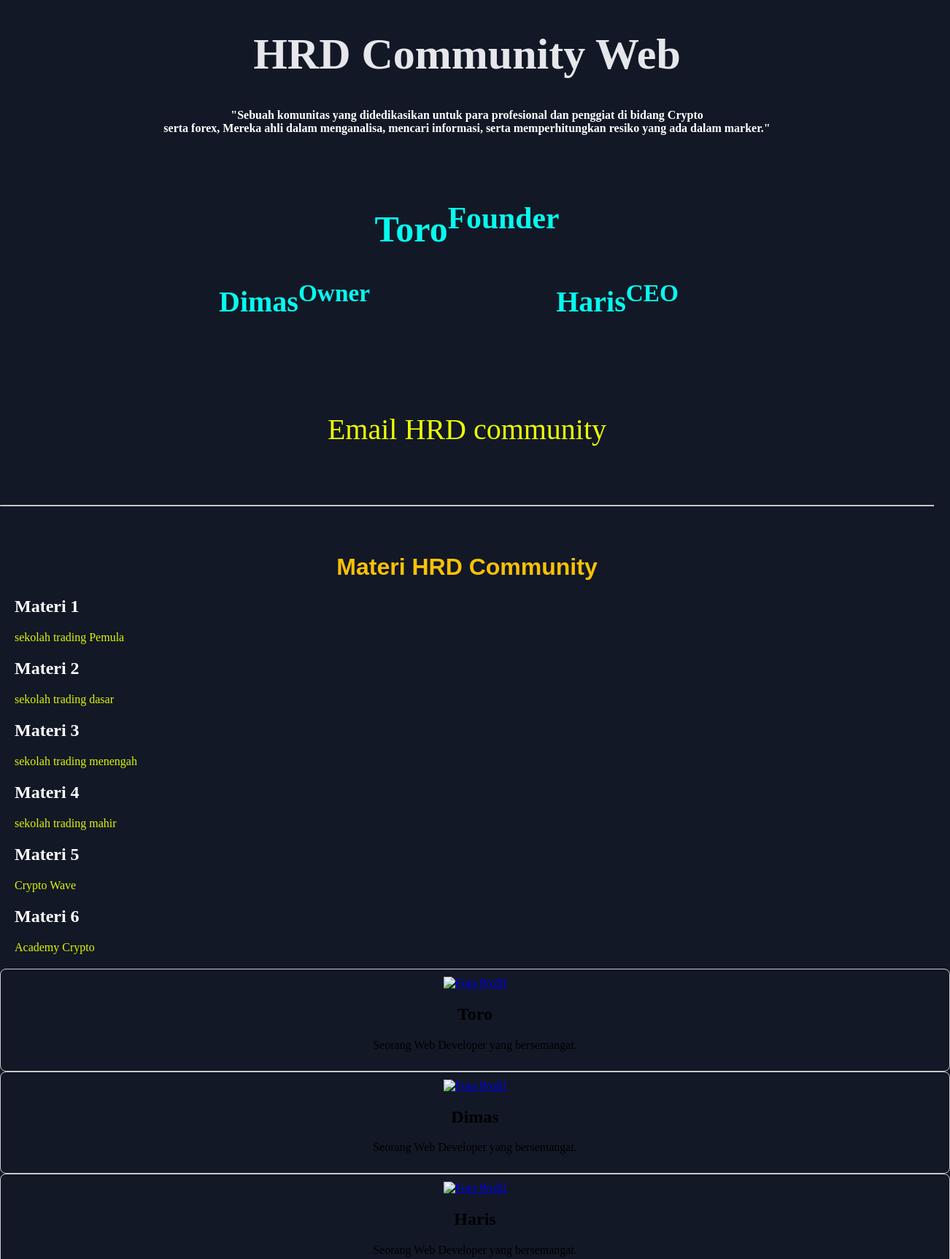
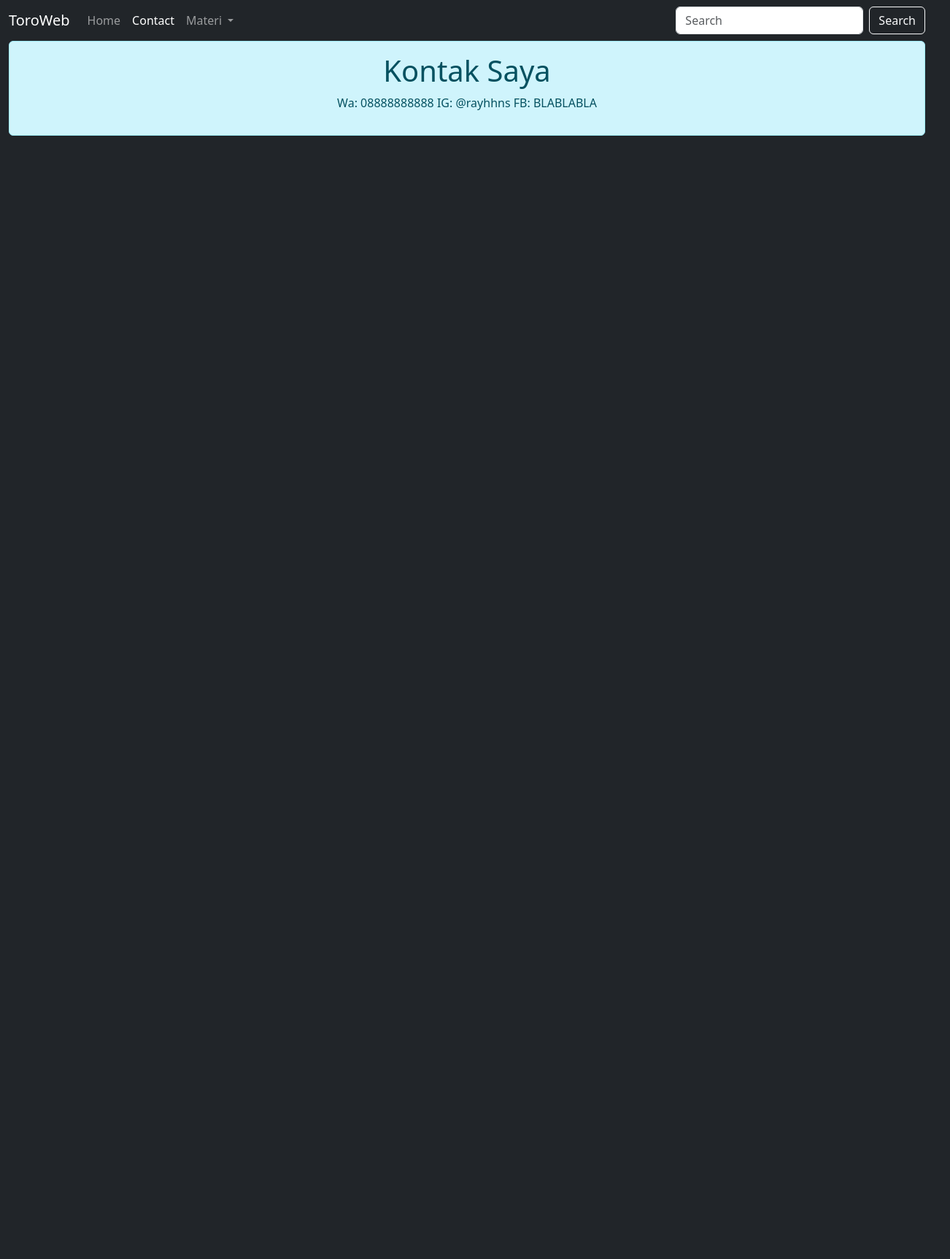
Before and after one commit to Hanz4your/HRD_community, a plain HTML site: page index.html in a window 1280 px wide. Shown: the top 1726 px of the page at 73% size, 1302 px wide, since content can reach past the window. After the commit the page ends 800 px from the top, so only its background shows below. Drawn offline with nearby package versions, Linux system fonts and the light colour scheme.

Commit message:
Add files via upload

```diff
--- a/index.html
+++ b/index.html
@@ -1,155 +1,62 @@
 <!DOCTYPE html>
-<html>
-
+<html lang="en">
 <head>
-  <link rel="stylesheet" href="gaya.css">
+    <meta charset="UTF-8">
+    <meta name="viewport" content="width=device-width, initial-scale=1.0">
+    <title>Toro - Contact Page</title>
+    <link href="https://cdn.jsdelivr.net/npm/bootstrap@5.3.7/dist/css/bootstrap.min.css" rel="stylesheet" integrity="sha384-LN+7fdVzj6u52u30Kp6M/trliBMCMKTyK833zpbD+pXdCLuTusPj697FH4R/5mcr" crossorigin="anonymous">
 </head>
 
-<body>
-  <!-- judul web awal -->
-    <h1 style="font-size: 60px; color: #E5E7EB;text-align: center;">HRD Community Web
-    </h1>
-    <p style="text-align: center; color: white;"><b>"Sebuah komunitas yang didedikasikan untuk para profesional dan
-        penggiat di bidang
-        Crypto <br>serta forex, Mereka ahli dalam menganalisa, mencari informasi, serta memperhitungkan resiko yang ada
-        dalam marker."
-      </b>
-    </p><br><br><br>
-    <!-- judul web akhir -->
+<body class="bg-dark">
+<!-- Nav Section Start -->
+    <nav class="navbar navbar-expand-lg  navbar-dark  text-light sticky-top">
+    <div class="container-fluid">
+     <a class="navbar-brand" href="#">ToroWeb</a>
+      <button class="navbar-toggler" type="button" data-bs-toggle="collapse" data-bs-target="#navbarSupportedContent" aria-controls="navbarSupportedContent" aria-expanded="false" aria-label="Toggle navigation">
+      <span class="navbar-toggler-icon"></span>
+    </button>
+    <div class="collapse navbar-collapse" id="navbarSupportedContent">
+      <ul class="navbar-nav me-auto mb-2 mb-lg-0">
+        <li class="nav-item">
+          <a class="nav-link " aria-current="page" href="/">Home</a>
+        </li>
+        <li class="nav-item">
+          <a class="nav-link active " href="/Contact">Contact</a>
+        </li>
+         <li class="nav-item dropdown">
+          <a class="nav-link dropdown-toggle" href="#" role="button" data-bs-toggle="dropdown" aria-expanded="false">
+            Materi
+          </a>
+          <ul class="dropdown-menu">
+            <li><a class="dropdown-item" href="/Pemula">Pemula</a></li>
+            <li><a class="dropdown-item" href="/Menengah">Menengah</a></li>
+            <li><a class="dropdown-item" href="/Ahli">Ahli</a></li>
+          </ul>
+        </li>
+      </ul>
+      <form class="d-flex" role="search">
+        <input class="form-control me-2" type="search" placeholder="Search" aria-label="Search"/>
+        <button class="btn btn-outline-light" type="submit">Search</button>
+      </form>
+    </div>
+  </div>
+</nav>
+<!-- Nav Section End -->
 
-    <!-- shoutcut kartu toro first -->
-    <div class="shoutcut-kartu">
-      <div class="divtoro">
-        <h2><a class="Kartutoro" href="#kartutoro" style="font-size: 50px;">Toro<sup>Founder</sup></a></h2>
-      </div>
-      <!-- shoutcut kartu toro end-->
+   <!-- first layout Start -->
+    <div class="container-fluid text-center text-light">
+    <div class="alert alert-info" role="alert">
+    <h1>Kontak Saya</h1>
+    <p>Wa: 08888888888
+       IG: @rayhhns
+       FB: BLABLABLA
+    </p>
+</div>
+</div>
+    <!-- first layout end -->
 
-      <!-- shoutcut kartu dimas first -->
-      <div class="divdimasharis">
-        <h2><a href="#kartudimas" style="font-size: 40px;" class="dimas">Dimas<sup>Owner</sup></a></h2>
-        <!-- shoutcut kartu dimas end-->
+    <script src="https://cdn.jsdelivr.net/npm/@popperjs/core@2.11.8/dist/umd/popper.min.js" integrity="sha384-I7E8VVD/ismYTF4hNIPjVp/Zjvgyol6VFvRkX/vR+Vc4jQkC+hVqc2pM8ODewa9r" crossorigin="anonymous"></script>
+    <script src="https://cdn.jsdelivr.net/npm/bootstrap@5.3.7/dist/js/bootstrap.min.js" integrity="sha384-7qAoOXltbVP82dhxHAUje59V5r2YsVfBafyUDxEdApLPmcdhBPg1DKg1ERo0BZlK" crossorigin="anonymous"></script>
 
-        <!-- shoutcut kartu haris first -->
-        <h2><a href="#kartuharis" style="font-size: 40px;" class="haris">Haris<sup>CEO</sup></a></h2>
-        <!-- shoutcut kartu haris end-->
-      </div>
-    </div>
-
-
-    <br> <br> <br> <br> <br> <br>
-
-    <div class="emailhrdcom">
-      <a href="mailto:rayhansyofiyantoro@gmail.com" style="font-size: 40px;">Email HRD community
-      </a>
-    </div>
-    <br> <br> <br> <br>
-  </section>
-  <hr>
-  <br> <br>
-
-
-      <h1 class="Judul-materi">
-        Materi HRD Community
-      </h1>
-      <!-- Cerita awal -->
-      <div class="ceritanya">
-        <h2><a href="https://sekolahtrading.id/belajar-forex/kelas-pemula" target="_blank">Materi 1</a></h2>
-        <p>sekolah trading Pemula</p>
-
-        <h2><a href="https://sekolahtrading.id/belajar-forex/kelas-dasar" target="_blank">Materi 2</a></h2>
-        <p>sekolah trading dasar</p>
-
-        <h2><a href="https://sekolahtrading.id/belajar-forex/kelas-menengah" target="_blank">Materi 3</a></h2>
-        <p>sekolah trading menengah</p>
-
-        <h2><a href="https://sekolahtrading.id/belajar-forex/kelas-mahir" target="_blank">Materi 4</a></h2>
-        <p>sekolah trading mahir</p>
-
-        <h2><a href="https://cryptowave.co.id/" target="_blank">Materi 5</a></h2>
-        <p>Crypto Wave</p>
-
-        <h2><a href="https://akademicrypto.com/" target="_blank">Materi 6</a></h2>
-        <p>Academy Crypto</p>
-      </div>
-      <!-- Cerita akhir -->
-
-
-      <!-- Kartu Profil awal toro-->
-      <div class="kartu-profil">
-        <a href="https://www.instagram.com/rayhnsy/" target="_blank"><img src="asset/toro_img.JPEG" alt="Foto Profil"
-            height="350px" id="kartutoro"></a>
-        <h2>Toro</h2>
-        <p>Seorang Web Developer yang bersemangat.</p>
-      </div>
-      <!-- Kartu Profil akhir toro-->
-
-      <!-- Kartu Profil awal dimas-->
-      <div class="kartu-profil">
-        <a href="https://www.instagram.com/dimassardhiteo/" target="_blank"><img src="/asset/dimas_img.png"
-            alt="Foto Profil" height="400px" id="kartudimas"></a>
-        <h2>Dimas</h2>
-        <p>Seorang Web Developer yang bersemangat.</p>
-      </div>
-      <!-- Kartu Profil akhir dimas-->
-
-      <!-- Kartu Profil awal haris-->
-      <div class="kartu-profil">
-        <a href="https://www.instagram.com/harrissrazan/" target="_blank"><img src="/asset/haris_img.png"
-            alt="Foto Profil" height="400px" id="kartuharis"></a>
-        <h2>Haris</h2>
-        <p>Seorang Web Developer yang bersemangat.</p>
-      </div>
-      <!-- Kartu Profil akhir haris-->
-    </section>
-
-    <section class="slide">
-      <!-- Foto trio maut awal-->
-
-      <img src="asset/triomaut.png" height="533px" width="400px" class="Triomaut" alt="triomaut" usemap="#triomaut">
-
-      <map name="triomaut">
-        <!-- dimas  -->
-
-        <area shape="circle" coords="57,245,59" alt="Igdimas" href="https://www.instagram.com/dimassardhiteo/"
-          target="_blank" onclick="Menujuigdimas()">
-        <area shape="circle" coords="88,331,95" alt="Igdimas" href="https://www.instagram.com/dimassardhiteo/"
-          target="_blank" onclick="Menujuigdimas()">
-
-        <!-- haris  -->
-        <area shape="circle" coords="225,186,54" alt="Igharis" href="https://www.instagram.com/harrissrazan/"
-          target="_blank" onclick="Menujuigharis()">
-        <area shape="circle" coords="221,238,45" alt="Igharis" href="https://www.instagram.com/harrissrazan/"
-          target="_blank" onclick="Menujuigharis()">
-        <!-- Toro -->
-        <area shape="rect" coords="260,267,398,530" alt="Igtoro" href="https://www.instagram.com/rayhnsy/"
-          target="_blank" onclick="Menujuigtoro()">
-      </map>
-
-      <!-- Foto trio maut akhir-->
-
-      <!-- Qrbayar awal -->
-      <h5>
-        <b>
-          <a href="asset/qrbayaar.webp" onclick="event.preventDefault(); qrbayar(); window.location.href=this.href;">
-            Bayar</a>
-        </b>
-      </h5>
-    </section>
-
-
-    <!-- Qrbayar akhir-->
-
-
-
-
-
-
-
-
-
-
-
-    <script src="bentuk.js"></script>
 </body>
-
 </html>
```
Also changed, not shown: qrbayaar.webp (added), 4 other files.
